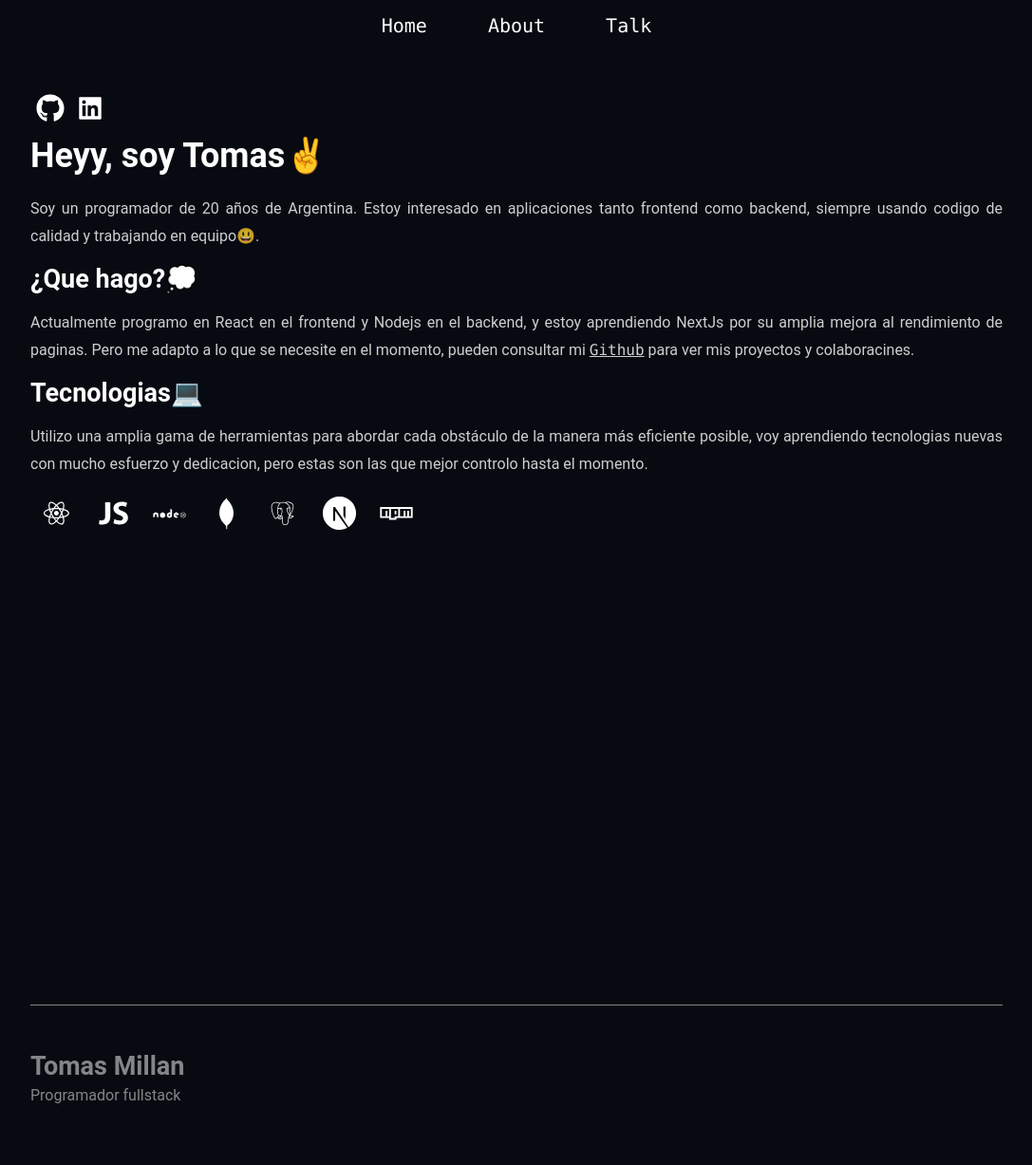
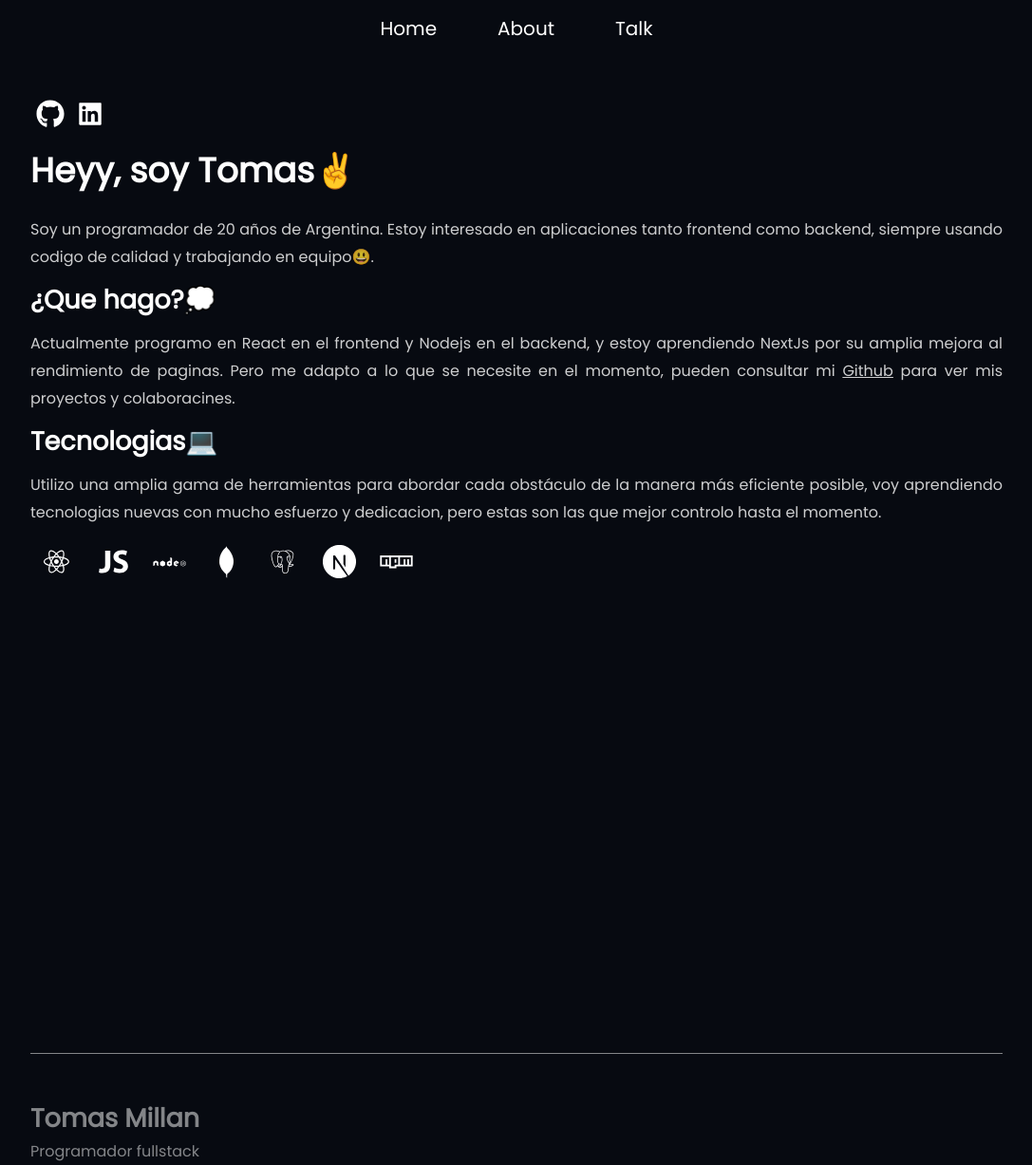
Before and after one commit to ptzt/Portfolio-Project, a React (Create React App) app: page / in a window 1280 px wide. Shown: the whole page at 95% size, without its empty margins (96-1183 px from the left). Before the commit the page ends 1168 px from the top, so only its background shows below. Built offline with nearby package versions, Linux system fonts and the light colour scheme.

Commit message:
Little changes

```diff
--- a/src/App.css
+++ b/src/App.css
@@ -1,3 +1,5 @@
+@import url('https://fonts.googleapis.com/css2?family=Poppins&display=swap');
+
 body {
   width: 100%;
   height: 100%;
@@ -10,7 +12,7 @@
   box-sizing: border-box;
   margin: 0;
   padding: 0;
-  font-family: 'Consolas', sans-serif;
+  font-family: 'Poppins', sans-serif;
 }
 
 .Home,
--- a/src/pages/talk.jsx
+++ b/src/pages/talk.jsx
@@ -34,7 +34,6 @@
         <div className="main-talk">
         <p className="p1-talk">Vamos a hablar!💬</p>
         <p className="p2-talk">Dejame un mensaje en el formulario a continuación o póngase en contacto a través de Discord o Twitter.</p>
-
         <div className= "main-box" id="contact-form">
             <label for email className="text">EMAIL</label>
             <input type="email"  value={email} onChange={e => setEmail(e.target.value)}/>
@@ -46,7 +45,6 @@
             <div className="social">
                         <ul>
                             <h3><SiDiscord size={25}/> ptzt#0436</h3>
-                            <h3><SiTwitter size={25}/> tomasptzt</h3>
                         </ul>
                     </div>
         </div>
--- a/src/style/about.css
+++ b/src/style/about.css
@@ -5,13 +5,13 @@
 
 
 .p1 {
-    font-family: 'Roboto';
+    font-family: 'Poppins';
     font-weight: 700;
     margin-bottom: 20px;
 }
 
 .p2 {
-    font-family: "Roboto";
+    font-family: "Poppins";
     font-weight: 400;
     padding: 0;
     opacity: .8;
--- a/src/style/contact.css
+++ b/src/style/contact.css
@@ -5,14 +5,14 @@
 }
 .p1-talk{
     font-size: 27px;
-    font-family: Roboto, sans-serif;
+    font-family: "Poppins", sans-serif;
     font-weight: 700;
     margin-top: 100px;
 }
 
 .p2-talk{
     font-size: 16px;
-    font-family: Roboto, sans-serif;
+    font-family: "Poppins", sans-serif;
     font-weight: 400;
     margin: 10px 0;
 }
@@ -20,14 +20,14 @@
 .text {
     font-size: 13px;
     line-height: 18px;
-    font-family: Roboto;
+    font-family: "Poppins";
     font-weight: 700;
     color: white;
     opacity: 0.4;
 }
 
 .social {
-    font-family: Roboto 400;
+    font-family: "Poppins" 400;
     font-size: 18px;
     line-height: 22px;
     position: absolute;
@@ -48,7 +48,7 @@
     position: absolute;
     background-color:#242831 ;
     color: white;
-    font-family: "Roboto";
+    font-family: "Poppins";
     padding: 18px;
     border-radius: 0.5rem;
 }
@@ -76,7 +76,7 @@
     cursor: pointer;
     background: #0B0F19;
     font-size: 16px;
-    font-family: "Roboto";
+    font-family: "Poppins";
     font-weight: bold;
     color: #fff;
     font-size: 16px;
--- a/src/style/main.css
+++ b/src/style/main.css
@@ -8,7 +8,7 @@
 
 .p1 {
     font-size: 54px;
-    font-family: 'Roboto';
+    font-family: 'Poppins';
     font-weight: 700;
     margin-top: -10px;
     margin-bottom: -10px;
@@ -17,7 +17,7 @@
 .p2 {
     font-size: 16px;
     line-height: 29px;
-    font-family: "Roboto";
+    font-family: "Poppins";
     font-weight: 400;
     opacity: .8;
     margin-top: 15px;
@@ -25,7 +25,7 @@
 }
 
 .p3{
-    font-family: "Roboto";
+    font-family: "Poppins";
     font-size: 27px;
     line-height: 32px;
     font-weight: 700;
@@ -41,7 +41,7 @@
 
 .p1-footer {
     font-size: 27px;
-    font-family: 'Roboto';
+    font-family: 'Poppins';
     font-weight: 700;
     margin: auto;
 }
@@ -49,7 +49,7 @@
 .p2-footer {
     font-size: 16px;
     line-height: 29px;
-    font-family: "Roboto";
+    font-family: "Poppins";
     font-weight: 400;
 }
 
@@ -88,7 +88,7 @@
 
         .p1 {
             font-size: 36px;
-            font-family: 'Roboto';
+            font-family: 'Poppins';
             font-weight: 700;
             margin-top: 10px;
         }
--- a/src/style/navbar.css
+++ b/src/style/navbar.css
@@ -1,5 +1,5 @@
 body {
-  font-family: "Consolas" ;
+  font-family: "Poppins" ;
   color: #fff;
   background: #070A11;
   margin-top: 20px ;
@@ -30,7 +30,7 @@
   }
 
   .Data li{
-    font-family: Consolas, sans-serif;
+    font-family: "Poppins", sans-serif;
     font-size: 20px;
     display: inline;
   }
```
